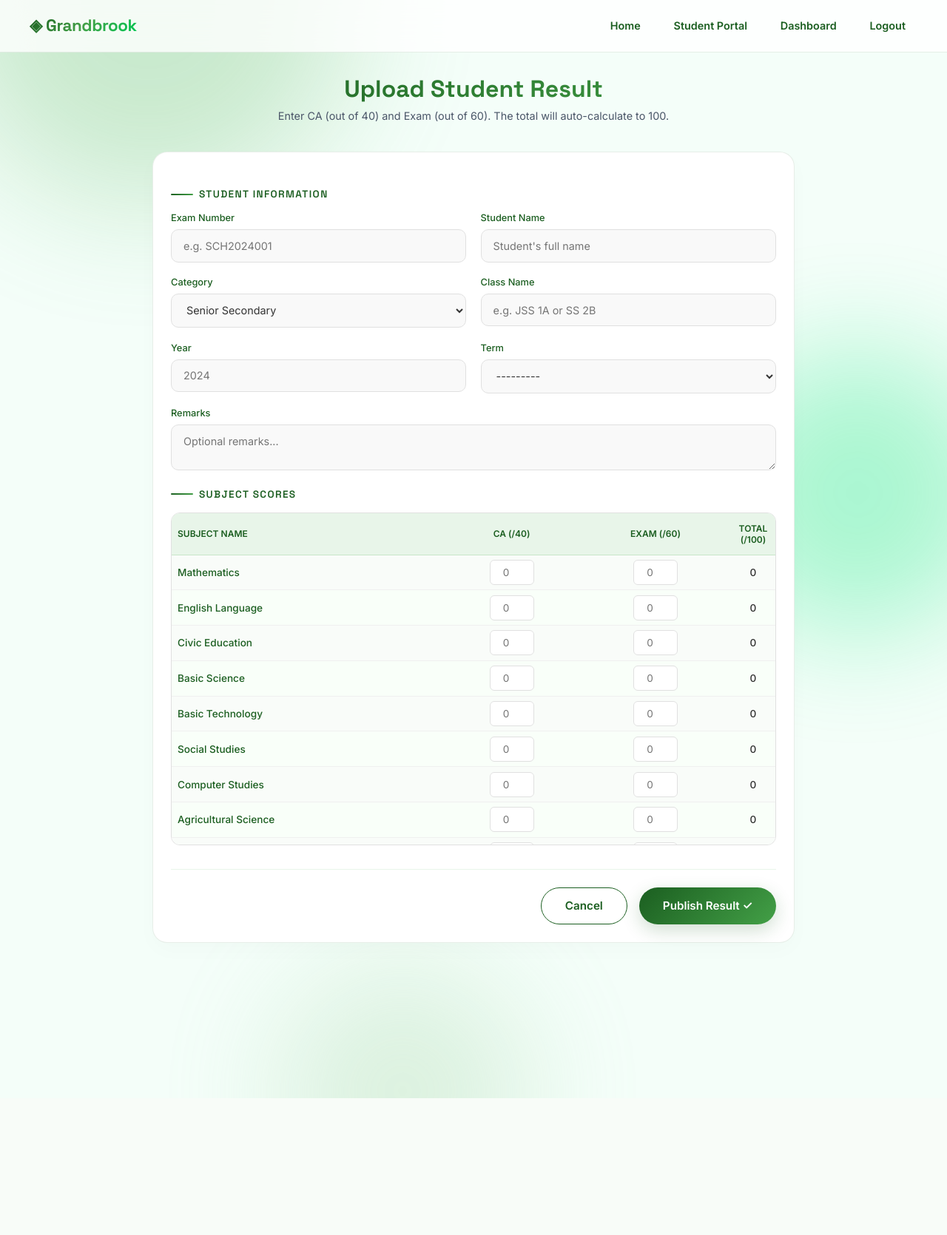
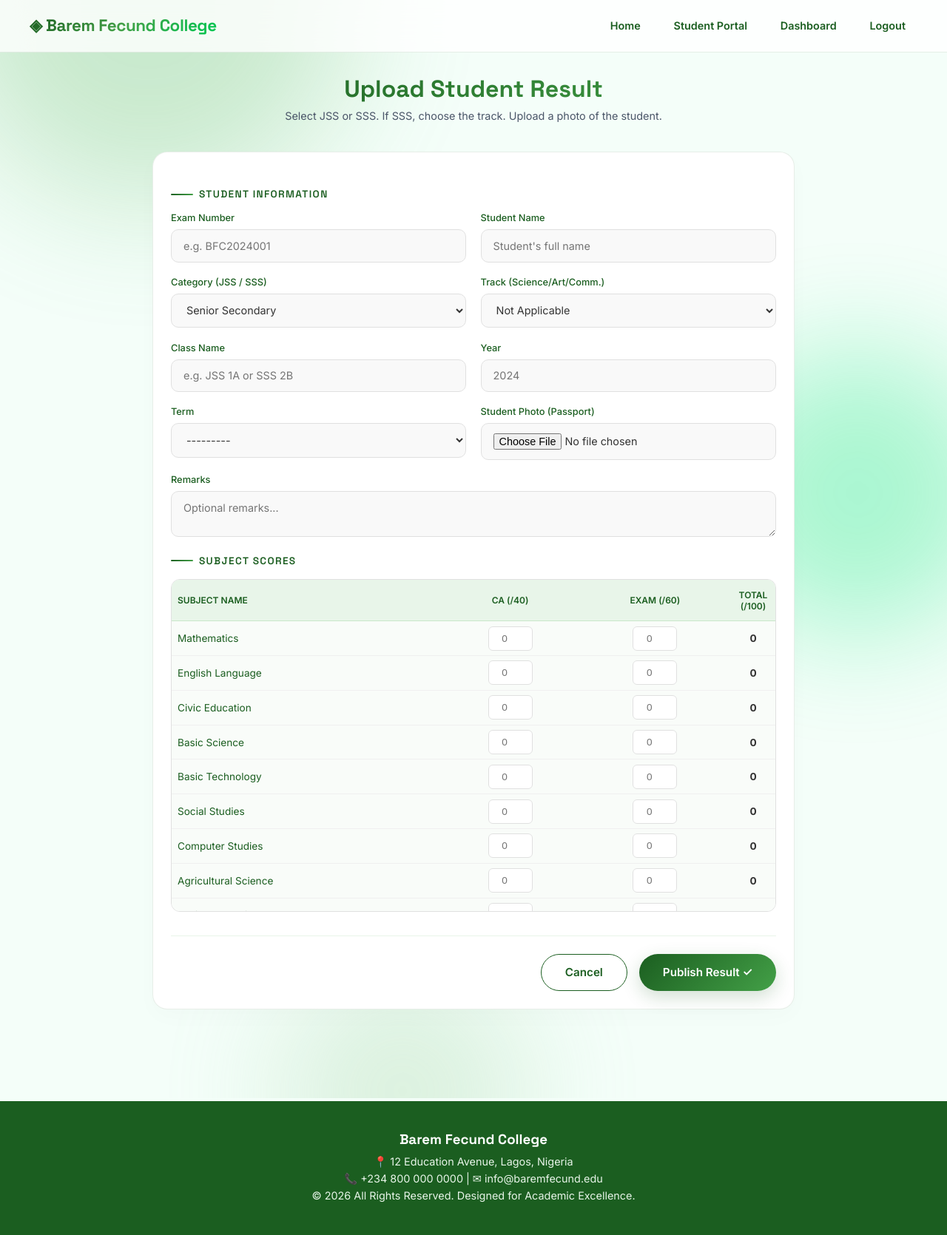
Before and after one commit to demiladelarunsi-bit/school_website, a Django app: page /teacher/upload/ in a window 1280 px wide. Shown: the whole page at 74% size. Before the commit the page ends 1485 px from the top, so only its background shows below. Run offline with Django 5.2, Linux system fonts and the light colour scheme; the visitor is signed in with stand-in values (Sample User, id 1).

Commit message:
Added student photos, class tracks, and clickable report cards

```diff
--- a/portal/forms.py
+++ b/portal/forms.py
@@ -1,25 +1,23 @@
-from django import forms
-from .models import Result
-
 from django import forms
 from .models import Result
 
 class ResultUploadForm(forms.ModelForm):
     class Meta:
         model = Result
-        fields = ['exam_number', 'student_name', 'year', 'term', 'category', 'class_name', 'remarks']
+        fields = ['exam_number', 'student_name', 'student_photo', 'year', 'term', 'category', 'track', 'class_name', 'remarks']
         widgets = {
-            'exam_number': forms.TextInput(attrs={'placeholder': 'e.g. SCH2024001'}),
+            'exam_number': forms.TextInput(attrs={'placeholder': 'e.g. BFC2024001'}),
             'student_name': forms.TextInput(attrs={'placeholder': "Student's full name"}),
             'year': forms.NumberInput(attrs={'min': 2000, 'max': 2099, 'placeholder': '2024'}),
             'term': forms.Select(),
-            'category': forms.Select(),
-            'class_name': forms.TextInput(attrs={'placeholder': 'e.g. JSS 1A or SS 2B'}),
+            'category': forms.Select(attrs={'id': 'id_category', 'onchange': 'toggleTrack()'}),
+            'track': forms.Select(attrs={'id': 'id_track'}),
+            'class_name': forms.TextInput(attrs={'placeholder': 'e.g. JSS 1A or SSS 2B'}),
             'remarks': forms.Textarea(attrs={'rows': 2, 'placeholder': 'Optional remarks...'}),
         }
 
 class StudentCheckForm(forms.Form):
-    exam_number = forms.CharField(max_length=20, widget=forms.TextInput(attrs={'placeholder': 'e.g. SCH2024001'}))
+    exam_number = forms.CharField(max_length=20, widget=forms.TextInput(attrs={'placeholder': 'e.g. BFC2024001'}))
     student_name = forms.CharField(max_length=120, widget=forms.TextInput(attrs={'placeholder': 'Your full registered name'}))
     year = forms.IntegerField(widget=forms.NumberInput(attrs={'min': 2000, 'max': 2099, 'placeholder': '2024'}))
     term = forms.ChoiceField(choices=[('', 'Select Term')] + Result.TERM_CHOICES, widget=forms.Select())
--- a/portal/templates/base.html
+++ b/portal/templates/base.html
@@ -3,7 +3,7 @@
 <head>
     <meta charset="UTF-8">
     <meta name="viewport" content="width=device-width, initial-scale=1.0">
-    <title>{% block title %}Grandbrook Secondary School{% endblock %}</title>
+    <title>{% block title %}Barem Fecund College{% endblock %}</title>
     <link rel="preconnect" href="https://fonts.googleapis.com">
     <link href="https://fonts.googleapis.com/css2?family=Space+Grotesk:wght@300;400;500;600;700&family=Inter:wght@300;400;500;600;700;800&display=swap" rel="stylesheet">
     <style>
@@ -16,7 +16,6 @@
         .navbar .nav-links a { color: #1b5e20; text-decoration: none; font-size: 0.9rem; font-weight: 600; padding: 0.55rem 1rem; border-radius: 8px; transition: all 0.3s ease; }
         .navbar .nav-links a:hover { color: #fff; background: #1b5e20; }
         .navbar .nav-links a.btn-cta { background: linear-gradient(135deg, #1b5e20, #43a047); color: #fff; font-weight: 600; box-shadow: 0 4px 20px rgba(27, 94, 32, 0.2); }
-        .navbar .nav-links a.btn-cta:hover { transform: translateY(-2px); box-shadow: 0 8px 30px rgba(27, 94, 32, 0.3); }
         .mobile-menu-btn { display: none; background: none; border: none; color: #1b5e20; font-size: 1.5rem; cursor: pointer; }
 
         .blob-bg { position: fixed; inset: 0; z-index: -1; overflow: hidden; pointer-events: none; }
@@ -31,6 +30,10 @@
         .messages .message.success { border-left: 4px solid #00c853; color: #1b5e20; }
         .messages .message.error { border-left: 4px solid #f87171; color: #991b1b; }
         @keyframes slideIn { from { transform: translateX(120%); opacity: 0; } to { transform: translateX(0); opacity: 1; } }
+
+        footer { background: #1b5e20; color: #e8f5e9; margin-top: 60px; padding: 40px 20px; text-align: center; }
+        footer h3 { color: #fff; font-family: 'Space Grotesk', serif; margin-bottom: 10px; }
+        footer p { font-size: 0.9rem; margin-bottom: 5px; }
 
         @media (max-width: 768px) {
             .navbar { padding: 1rem 1.2rem; }
@@ -51,7 +54,7 @@
         <div class="blob blob-3"></div>
     </div>
     <nav class="navbar">
-        <a href="{% url 'home' %}" class="logo">◈ Grandbrook</a>
+        <a href="{% url 'home' %}" class="logo">◈ Barem Fecund College</a>
         <button class="mobile-menu-btn" onclick="document.querySelector('.nav-links').classList.toggle('active')">☰</button>
         <div class="nav-links">
             <a href="{% url 'home' %}">Home</a>
@@ -73,5 +76,12 @@
     {% endif %}
     {% block content %}{% endblock %}
     {% block scripts %}{% endblock %}
+
+    <footer>
+        <h3>Barem Fecund College</h3>
+        <p>📍 12 Education Avenue, Lagos, Nigeria</p>
+        <p>📞 +234 800 000 0000 | ✉ info@baremfecund.edu</p>
+        <p>© {% now "Y" %} All Rights Reserved. Designed for Academic Excellence.</p>
+    </footer>
 </body>
 </html>
--- a/portal/templates/upload_result.html
+++ b/portal/templates/upload_result.html
@@ -17,38 +17,26 @@
     .form-field label { color: #1b5e20; font-size: 0.8rem; font-weight: 500; margin-bottom: 0.5rem; }
     .form-field input, .form-field select, .form-field textarea { padding: 0.8rem 1rem; background: #f9f9f9; border: 1px solid #e0e0e0; border-radius: 10px; color: #333; font-size: 0.9rem; font-family: 'Inter', sans-serif; transition: all 0.3s ease; width: 100%; }
     .form-field input:focus, .form-field select:focus, .form-field textarea:focus { outline: none; border-color: #43a047; background: #fff; box-shadow: 0 0 0 4px rgba(67, 160, 71, 0.15); }
-    .form-field select option { background: #fff; color: #333; }
 
-    .spreadsheet-wrap { background: #f9fcf9; border: 1px solid #e0e0e0; border-radius: 12px; overflow: auto; max-height: 450px; -webkit-overflow-scrolling: touch; }
+    .spreadsheet-wrap { background: #f9fcf9; border: 1px solid #e0e0e0; border-radius: 12px; overflow: auto; max-height: 450px; }
     .data-table { width: 100%; border-collapse: collapse; min-width: 400px; }
     .data-table thead { position: sticky; top: 0; z-index: 10; }
     .data-table thead th { text-align: center; padding: 0.8rem 0.5rem; color: #1b5e20; font-weight: 600; font-size: 0.75rem; text-transform: uppercase; background: #e8f5e9; border-bottom: 1px solid #c8e6c9; }
     .data-table thead th:first-child { text-align: left; }
-    .data-table tbody tr { border-bottom: 1px solid #f0f0f0; animation: rowIn 0.4s ease both; }
-    .data-table tbody tr:nth-child(even) { background: #f9fff9; }
-    .data-table td { padding: 0.4rem 0.5rem; vertical-align: middle; color: #333; font-size: 0.85rem; font-weight: 500; white-space: nowrap; }
+    .data-table tbody tr { border-bottom: 1px solid #f0f0f0; }
+    .data-table td { padding: 0.4rem 0.5rem; vertical-align: middle; color: #333; font-size: 0.85rem; white-space: nowrap; }
     .data-table td.subject-name { text-align: left; color: #1b5e20; }
-    .table-input { width: 60px; padding: 0.5rem 0.2rem; background: #fff; border: 1px solid #e0e0e0; border-radius: 6px; color: #333; text-align: center; font-family: 'Inter', sans-serif; transition: all 0.2s ease; font-size: 0.85rem; }
-    .table-input:focus { outline: none; border-color: #43a047; box-shadow: 0 0 0 3px rgba(67, 160, 71, 0.15); }
+    .table-input { width: 60px; padding: 0.5rem 0.2rem; background: #fff; border: 1px solid #e0e0e0; border-radius: 6px; color: #333; text-align: center; font-size: 0.85rem; }
+    .table-input:focus { outline: none; border-color: #43a047; }
     .total-display { width: 60px; text-align: center; font-weight: 700; color: #1b5e20; font-size: 0.85rem; }
 
     .submit-row { display: flex; gap: 1rem; justify-content: flex-end; margin-top: 2rem; padding-top: 1.5rem; border-top: 1px solid #e8f5e9; flex-wrap: wrap; }
     .btn { padding: 0.9rem 2rem; border-radius: 100px; font-weight: 600; font-size: 0.95rem; text-decoration: none; display: inline-flex; align-items: center; gap: 0.5rem; transition: all 0.3s ease; cursor: pointer; border: none; font-family: 'Inter', sans-serif; }
     .btn-primary { background: linear-gradient(135deg, #1b5e20, #43a047); color: #fff; box-shadow: 0 8px 25px rgba(27, 94, 32, 0.2); }
-    .btn-primary:hover { transform: translateY(-3px) scale(1.02); box-shadow: 0 12px 35px rgba(27, 94, 32, 0.3); }
+    .btn-primary:hover { transform: translateY(-3px) scale(1.02); }
     .btn-ghost { background: #fff; color: #1b5e20; border: 1px solid #1b5e20; }
-    .btn-ghost:hover { background: #e8f5e9; }
-    @keyframes slideDown { from { opacity: 0; transform: translateY(-20px); } to { opacity: 1; transform: translateY(0); } }
-    @keyframes cardIn { from { opacity: 0; transform: translateY(30px); } to { opacity: 1; transform: translateY(0); } }
-    @keyframes rowIn { from { opacity: 0; transform: translateX(-20px); } to { opacity: 1; transform: translateX(0); } }
 
-    @media (max-width: 600px) {
-        .upload-wrap { padding: 90px  0.5rem 2rem; }
-        .upload-card { padding: 1rem; }
-        .form-grid { grid-template-columns: 1fr; gap: 1rem; }
-        .submit-row { justify-content: center; }
-        .btn { width: 100%; justify-content: center; }
-    }
+    @media (max-width: 600px) { .form-grid { grid-template-columns: 1fr; } .submit-row { justify-content: center; } .btn { width: 100%; justify-content: center; } }
 </style>
 {% endblock %}
 
@@ -56,18 +44,20 @@
 <div class="upload-wrap">
     <div class="upload-header">
         <h1>Upload Student Result</h1>
-        <p>Enter CA (out of 40) and Exam (out of 60). The total will auto-calculate to 100.</p>
+        <p>Select JSS or SSS. If SSS, choose the track. Upload a photo of the student.</p>
     </div>
-    <form method="post" class="upload-card">
+    <form method="post" enctype="multipart/form-data" class="upload-card">
         {% csrf_token %}
         <div class="section-label">Student Information</div>
         <div class="form-grid">
             <div class="form-field"><label>Exam Number</label>{{ form.exam_number }}</div>
             <div class="form-field"><label>Student Name</label>{{ form.student_name }}</div>
-            <div class="form-field"><label>Category</label>{{ form.category }}</div>
+            <div class="form-field"><label>Category (JSS / SSS)</label>{{ form.category }}</div>
+            <div class="form-field" id="track-field"><label>Track (Science/Art/Comm.)</label>{{ form.track }}</div>
             <div class="form-field"><label>Class Name</label>{{ form.class_name }}</div>
             <div class="form-field"><label>Year</label>{{ form.year }}</div>
             <div class="form-field"><label>Term</label>{{ form.term }}</div>
+            <div class="form-field"><label>Student Photo (Passport)</label>{{ form.student_photo }}</div>
             <div class="form-field full"><label>Remarks</label>{{ form.remarks }}</div>
         </div>
 
@@ -75,26 +65,14 @@
         <div class="spreadsheet-wrap">
             <table class="data-table">
                 <thead>
-                    <tr>
-                        <th>Subject Name</th>
-                        <th>CA (/40)</th>
-                        <th>Exam (/60)</th>
-                        <th>Total (/100)</th>
-                    </tr>
+                    <tr><th>Subject Name</th><th>CA (/40)</th><th>Exam (/60)</th><th>Total (/100)</th></tr>
                 </thead>
                 <tbody>
                     {% for subject in subjects %}
                     <tr>
-                        <td class="subject-name">
-                            {{ subject }}
-                            <input type="hidden" name="subject_name[]" value="{{ subject }}">
-                        </td>
-                        <td style="text-align: center;">
-                            <input type="number" name="subject_ca[]" min="0" max="40" step="0.1" class="table-input ca-input" placeholder="0" oninput="calculateTotal(this)">
-                        </td>
-                        <td style="text-align: center;">
-                            <input type="number" name="subject_exam[]" min="0" max="60" step="0.1" class="table-input exam-input" placeholder="0" oninput="calculateTotal(this)">
-                        </td>
+                        <td class="subject-name">{{ subject }}<input type="hidden" name="subject_name[]" value="{{ subject }}"></td>
+                        <td style="text-align: center;"><input type="number" name="subject_ca[]" min="0" max="40" step="0.1" class="table-input ca-input" placeholder="0" oninput="calculateTotal(this)"></td>
+                        <td style="text-align: center;"><input type="number" name="subject_exam[]" min="0" max="60" step="0.1" class="table-input exam-input" placeholder="0" oninput="calculateTotal(this)"></td>
                         <td class="total-display">0</td>
                     </tr>
                     {% endfor %}
@@ -110,20 +88,28 @@
 </div>
 
 <script>
+function toggleTrack() {
+    const category = document.getElementById('id_category').value;
+    const trackField = document.getElementById('track-field');
+    if (category === 'JSS') {
+        trackField.style.display = 'none';
+        document.getElementById('id_track').value = 'N/A';
+    } else {
+        trackField.style.display = 'flex';
+    }
+}
+window.onload = toggleTrack; // Run on page load
+
 function calculateTotal(input) {
     const row = input.closest('tr');
     const caInput = row.querySelector('.ca-input');
     const examInput = row.querySelector('.exam-input');
     const totalDisplay = row.querySelector('.total-display');
-
     let ca = parseFloat(caInput.value) || 0;
     let exam = parseFloat(examInput.value) || 0;
-
     if (ca > 40) { caInput.value = 40; ca = 40; }
     if (exam > 60) { examInput.value = 60; exam = 60; }
-
-    let total = ca + exam;
-    totalDisplay.textContent = total.toFixed(1);
+    totalDisplay.textContent = (ca + exam).toFixed(1);
 }
 </script>
 {% endblock %}
--- /dev/null
+++ b/portal/urls.py
@@ -0,0 +1,13 @@
+from django.urls import path
+from . import views
+
+urlpatterns = [
+    path('', views.home, name='home'),
+    path('teacher/login/', views.teacher_login, name='teacher_login'),
+    path('teacher/logout/', views.teacher_logout, name='teacher_logout'),
+    path('teacher/dashboard/', views.teacher_dashboard, name='teacher_dashboard'),
+    path('teacher/upload/', views.upload_result, name='upload_result'),
+    path('teacher/view/<int:pk>/', views.view_result_card, name='view_result_card'),
+    path('teacher/delete/<int:pk>/', views.delete_result, name='delete_result'),
+    path('student/check/', views.student_check, name='student_check'),
+]
--- a/portal/views.py
+++ b/portal/views.py
@@ -1,18 +1,3 @@
-from django.shortcuts import render, redirect
-from django.contrib.auth import authenticate, login, logout
-from django.contrib.auth.decorators import login_required
-from django.contrib import messages
-from django.db.models import Avg
-from .models import Result, Subject
-from .forms import ResultUploadForm, StudentCheckForm
-
-from django.shortcuts import render, redirect, get_object_or_404
-from django.contrib.auth import authenticate, login, logout
-from django.contrib.auth.decorators import login_required
-from django.contrib import messages
-from django.db.models import Avg
-from .models import Result, Subject
-from .forms import ResultUploadForm, StudentCheckForm
 from django.shortcuts import render, redirect, get_object_or_404
 from django.contrib.auth import authenticate, login, logout
 from django.contrib.auth.decorators import login_required
@@ -21,23 +6,12 @@ from django.db.models import Avg
 from .models import Result, Subject
 from .forms import ResultUploadForm, StudentCheckForm
 
-# MAKE SURE THIS LIST IS HERE
 SUBJECTS_LIST = [
     "Mathematics", "English Language", "Civic Education", "Basic Science", "Basic Technology",
     "Social Studies", "Computer Studies", "Agricultural Science", "Business Studies", "Fine Arts",
     "French", "C.R.K", "I.R.K", "Physics", "Chemistry", "Biology", "Economics", "Government",
-    "Geography", "Literature in English", "Further Mathematics"
+    "Geography", "Literature in English", "Further Mathematics", "Accounting", "Commerce"
 ]
-
-def calculate_grade(mark):
-    if mark >= 90: return 'A+'
-    elif mark >= 80: return 'A'
-    elif mark >= 70: return 'B+'
-    elif mark >= 60: return 'B'
-    elif mark >= 50: return 'C+'
-    elif mark >= 40: return 'C'
-    elif mark >= 30: return 'D'
-    return 'F'
 
 def calculate_grade(mark):
     if mark >= 90: return 'A+'
@@ -54,22 +28,16 @@ def home(request):
     total_results = Result.objects.count()
     total_subjects = Subject.objects.count()
     avg_score = Result.objects.aggregate(avg=Avg('average_mark'))['avg'] or 0
-
     return render(request, 'home.html', {
-        'total_students': total_students,
-        'total_results': total_results,
-        'total_subjects': total_subjects,
-        'avg_score': round(avg_score, 2),
-        'subjects_list': SUBJECTS_LIST  # <--- ADD THIS LINE
+        'total_students': total_students, 'total_results': total_results,
+        'total_subjects': total_subjects, 'avg_score': round(avg_score, 2),
+        'subjects_list': SUBJECTS_LIST
     })
 
 def teacher_login(request):
-    if request.user.is_authenticated:
-        return redirect('teacher_dashboard')
+    if request.user.is_authenticated: return redirect('teacher_dashboard')
     if request.method == 'POST':
-        username = request.POST.get('username', '').strip()
-        password = request.POST.get('password', '')
-        user = authenticate(request, username=username, password=password)
+        user = authenticate(request, username=request.POST.get('username', '').strip(), password=request.POST.get('password', ''))
         if user is not None:
             login(request, user)
             return redirect('teacher_dashboard')
@@ -83,15 +51,12 @@ def teacher_logout(request):
 @login_required
 def teacher_dashboard(request):
     results = Result.objects.all().order_by('-created_at')
-    total_results = Result.objects.count()
-    total_students = Result.objects.values('exam_number').distinct().count()
-    avg_score = Result.objects.aggregate(avg=Avg('average_mark'))['avg'] or 0
-    return render(request, 'dashboard.html', {
-        'results': results,
-        'total_results': total_results,
-        'total_students': total_students,
-        'avg_score': round(avg_score, 2)
-    })
+    return render(request, 'dashboard.html', {'results': results})
+
+@login_required
+def view_result_card(request, pk):
+    result = get_object_or_404(Result, pk=pk)
+    return render(request, 'result_view.html', {'result': result})
 
 @login_required
 def delete_result(request, pk):
@@ -99,12 +64,15 @@ def delete_result(request, pk):
     result.delete()
     messages.success(request, f"Result for {result.student_name} deleted successfully.")
     return redirect('teacher_dashboard')
+
 @login_required
 def upload_result(request):
     if request.method == 'POST':
-        form = ResultUploadForm(request.POST)
+        form = ResultUploadForm(request.POST, request.FILES)
         if form.is_valid():
             result = form.save(commit=False)
+            if result.category == 'JSS': result.track = 'N/A'
+
             subject_names = request.POST.getlist('subject_name[]')
             subject_cas = request.POST.getlist('subject_ca[]')
             subject_exams = request.POST.getlist('subject_exam[]')
@@ -112,22 +80,13 @@ def upload_result(request):
             subjects_data = []
             total_marks = 0
             count = 0
-
             for name, ca, exam in zip(subject_names, subject_cas, subject_exams):
-                # Convert empty strings to 0.0
                 ca_val = float(ca) if ca.strip() else 0.0
                 exam_val = float(exam) if exam.strip() else 0.0
-
-                # Only save if the teacher entered at least one score for this subject
                 if ca_val > 0 or exam_val > 0:
                     total = ca_val + exam_val
-                    if total > 100: total = 100 # Cap at 100 just in case
-
-                    subjects_data.append({
-                        'subject_name': name.strip(),
-                        'marks': total,
-                        'grade': calculate_grade(total),
-                    })
+                    if total > 100: total = 100
+                    subjects_data.append({'subject_name': name.strip(), 'marks': total, 'grade': calculate_grade(total)})
                     total_marks += total
                     count += 1
 
@@ -141,17 +100,11 @@ def upload_result(request):
             result.save()
 
             for sd in subjects_data:
-                Subject.objects.create(
-                    result=result,
-                    subject_name=sd['subject_name'],
-                    marks=sd['marks'],
-                    grade=sd['grade'],
-                )
+                Subject.objects.create(result=result, subject_name=sd['subject_name'], marks=sd['marks'], grade=sd['grade'])
             messages.success(request, f"Result for {result.student_name} published successfully!")
             return redirect('teacher_dashboard')
     else:
         form = ResultUploadForm()
-
     return render(request, 'upload_result.html', {'form': form, 'subjects': SUBJECTS_LIST})
 
 def student_check(request):
--- a/school_website/settings.py
+++ b/school_website/settings.py
@@ -53,6 +53,12 @@ MIDDLEWARE = [
 ]
 
 ROOT_URLCONF = 'school_website.urls'
+
+import os
+
+# Media files (Student Photos)
+MEDIA_URL = '/media/'
+MEDIA_ROOT = os.path.join(BASE_DIR, 'media')
 
 TEMPLATES = [
     {
--- a/school_website/urls.py
+++ b/school_website/urls.py
@@ -28,15 +28,16 @@ from portal import views
 from django.contrib import admin
 from django.urls import path, include
 
-from django.urls import path
-from portal import views
+from django.contrib import admin
+from django.urls import path, include
+from django.conf import settings
+from django.conf.urls.static import static
 
 urlpatterns = [
-    path('', views.home, name='home'),
-    path('teacher/login/', views.teacher_login, name='teacher_login'),
-    path('teacher/logout/', views.teacher_logout, name='teacher_logout'),
-    path('teacher/dashboard/', views.teacher_dashboard, name='teacher_dashboard'),
-    path('teacher/upload/', views.upload_result, name='upload_result'),
-    path('teacher/delete/<int:pk>/', views.delete_result, name='delete_result'),
-    path('student/check/', views.student_check, name='student_check'),
+    path('admin/', admin.site.urls),
+    path('', include('portal.urls')),
 ]
+
+# Serve media files during development
+if settings.DEBUG:
+    urlpatterns += static(settings.MEDIA_URL, document_root=settings.MEDIA_ROOT)
```
Also changed, not shown: portal/models.py (+5 -10 lines), portal/templates/dashboard.html (+12 -36 lines), portal/templates/result_view.html (+30 -16 lines), portal/migrations/0002_result_student_photo_result_track_and_more.py (added).
